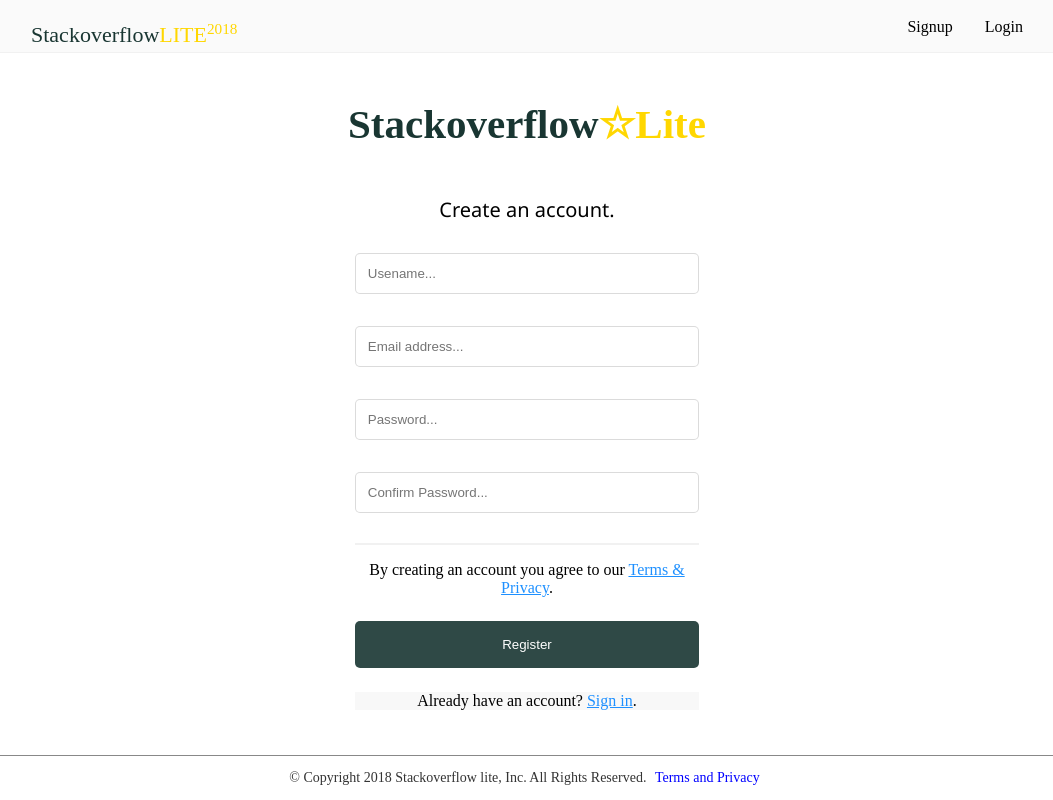
After one commit to asheux/stackoverflow-clone, a Python web app: template UI/templates/mains/signup.html in a window 1280 px wide. The commit adds this page. Shown: the whole page, without its empty margins (113-1166 px from the left). Run offline with Jinja, Linux system fonts and the light colour scheme; the template is opened without the code that fills it, so the values that code supplies are empty.

Commit message:
#159586870 design the signup page

```diff
--- a/UI/static/css/asheuh-framework.css
+++ b/UI/static/css/asheuh-framework.css
@@ -10,13 +10,20 @@
 Navbar
 ------
 */
+.header {
+    height: 53px;
+}
 
 .myNavbar ul.myNav {
     list-style-type: none;
     margin: 0;
+    width: 100%;
+    position: fixed;
+    background-color: #FAFAFA;
     padding: 0;
-    height: 43px;
+    height: 53px;
     overflow: hidden;
+    border-bottom: 1px solid #f1f1f1;
 }
 
 .myNavbar ul.myNav li {
--- /dev/null
+++ b/UI/static/css/style.css
@@ -0,0 +1,287 @@
+body {
+    margin: 0;
+}
+
+.my-footer {
+    position: absolute;
+    left: 0;
+    bottom: 0;
+    width: 100%;
+    color: #343434;
+    text-align: center;
+    border-top: 0.2px solid #808080ee;
+}
+
+
+.my-footer p {
+    margin-top: 1em;
+}
+
+.my-footer p a {
+    color: blue;
+    text-decoration: none;
+    margin: 0 5px
+}
+
+.my-footer p a:hover {
+    text-decoration: underline
+}
+
+@media screen and (max-width: 600px) {
+    .my-footer {
+        display: none;
+    }
+}
+
+* {
+    box-sizing: border-box;
+}
+
+@media screen and (max-width: 600px) {
+    .col-md-4 {
+        width: 100%;
+    }
+}
+
+div.paulla {
+    max-width: 80%;
+    margin: auto;
+}
+
+.container {
+    background-color: white;
+}
+
+@media screen and (max-width: 300px) {
+    span.asheuh {
+        display: block;
+        float: none;
+    }
+    .cancelbtn {
+        width: 100%;
+    }
+    .footer p {
+        font-size: 12px;
+    }
+}
+
+span.asheuh {
+    float: right;
+    padding-top: 16px;
+}
+
+hr {
+    border: 1px solid #f1f1f1;
+}
+
+button.sella {
+    background-color: rgb(25, 54, 50);
+    color: white;
+    padding: 16px 20px;
+    border-radius: 5px;
+    margin: 8px 0;
+    border: none;
+    cursor: pointer;
+    width: 100%;
+    opacity: 0.9;
+}
+
+.sella:hover {
+    opacity: 1;
+}
+
+a {
+    color: dodgerblue;
+}
+
+.signin {
+    background-color: #f1f1f17c;
+    text-align: center;
+}
+
+#signup {
+    width: 80%;
+    margin: auto;
+    padding: 20px;
+    text-align: center;
+}
+
+form {
+    display: inline-block;
+    width: 35%;
+}
+
+@media all and (max-width:1093px) {
+    form {
+        width: 100%;
+    }
+}
+
+p.foot {
+    font-size: 14px;
+}
+
+h1.head {
+    color: gold;
+    font-size: 41px;
+    font-weight: bold;
+    word-wrap: break-word;
+    -webkit-hyphens: auto;
+    -moz-hyphens: auto;
+    -ms-hyphens: auto;
+    -o-hyphens: auto;
+    hyphens: auto;
+}
+
+span.smallerFont {
+    color: rgb(25, 54, 50);
+}
+
+.separator {
+    margin: 20px 0;
+    border-top: 1px solid #CCCCCC;
+    position: relative;
+}
+
+.separator-text {
+    display: block;
+    position: absolute;
+    top: -11px;
+    left: 50%;
+    margin-left: -22px;
+    padding: 0px 10px;
+    background: #FFFFFF;
+    color: #8a8a8a;
+}
+
+.socmed-login .socmed-btn {
+    padding: 10px 25px;
+    border-radius: 10px;
+    margin-top: 5px;
+    text-align: center;
+}
+
+#brand {
+    text-align: center;
+    margin-top: 3em;
+    margin-bottom: 2em;
+}
+
+#brandi {
+    margin-top: 2em;
+    margin-bottom: 0em;
+}
+
+
+#brand a {
+    text-decoration: none;
+    color: black;
+}
+
+h3 {
+    font-family: "Segoe UI", Arial, sans-serif;
+    font-weight: 400;
+    font-size: 20px;
+}
+
+.social-icons a {
+    font-size: 22px;
+    padding: 5px;
+}
+
+.sidebar-footer {
+    margin-top: 2em;
+    text-align: center;
+}
+
+@media screen and (max-width: 1093px) {
+    .sidebar-footer {
+        display:none;
+    }
+    .hide {
+        display:none;
+    }
+}
+
+.asheuh-sidenav ul li h3 {
+    display: block;
+    color: black;
+    padding: 8px 16px;
+    text-decoration: none;
+}
+
+.search input[type=text] {
+    width: 200px;
+    box-sizing: border-box;
+    border-radius: 5px;
+    font-size: 16px;
+    background-color: white;
+    background-image: url('../images/search-icon-marine-th.png');
+    background-position: 10px 10px;
+    background-repeat: no-repeat;
+    background-size: 25px 25px;
+    padding: 12px 20px 12px 40px;
+    -webkit-transition: width 0.4s ease-in-out;
+    transition: width 0.4s ease-in-out;
+}
+
+@media screen and (max-width: 900px) {
+    .search input[type=text] {
+        width: 100%;
+        box-sizing: border-box;
+        border-radius: 5px;
+        font-size: 16px;
+        background-color: white;
+        background-image: url('../images/search-icon-marine-th.png');
+        background-position: 10px 10px;
+        background-repeat: no-repeat;
+        background-size: 25px 25px;
+        padding: 12px 20px 12px 40px;
+        -webkit-transition: width 0.4s ease-in-out;
+        transition: width 0.4s ease-in-out;
+    }
+}
+
+.search input[type=text]:focus {
+    width: 100%;
+}
+
+.content .quiz {
+    border-bottom: 0.1px solid #f1f1f1;
+}
+
+.content .quiz ul.qa li a {
+    display: block;
+    font-size: 16px;
+    text-decoration: none;
+}
+
+.content .quiz ul.qa {
+    list-style-type: none;
+}
+
+.content .quiz ul.qa p {
+    color: #99A3A4;
+}
+
+.content .quiz ul.stats {
+    background-color: #FCFBFB;
+}
+
+.summary p {
+    margin-top: -1em;
+}
+
+.summary h4 {
+    margin-top: -0.5em;
+}
+
+.summary h5 a {
+    margin-top: -0.5em;
+    text-decoration: none;
+    color: #99A3A4;
+}
+
+.summary h1 {
+    margin-top: -0.5em;
+}
--- /dev/null
+++ b/UI/templates/mains/signup.html
@@ -0,0 +1,58 @@
+<!DOCTYPE html>
+
+<html>
+
+<head>
+    <meta name="viewport" content="width=device-width, initial-scale=1.0">
+    <link rel="stylesheet" href="../../static/css/asheuh-framework.css" type="text/css">
+    <link rel="stylesheet" href="../../static/css/style.css" type="text/css">
+    <link rel="shortcut icon" href="../../static/images/H-logo.ico">
+    <title>base</title>
+</head>
+
+<body>
+    <header class="header">
+        <nav class="myNavbar">
+            <div>
+                <ul class="myNav">
+                    <div class="my-container">
+                        <li class="brand">
+                            <a style="font-size: 22px; color: gold;" href="../../../index.html"><span class="smallerFont">Stackoverflow</span>LITE<sup><small >2018</small></sup></a>
+                        </li>
+                        <li class="right"><a href="signin.html"> Login</a></li>
+                        <li class="right"><a href="signup.html"> Signup</a></li>
+                    </div>
+                </ul>
+            </div>
+        </nav>
+    </header>
+    <div id="signup">
+        <h1 class="head">
+            <span class="smallerFont">Stackoverflow</span>&#x2606;Lite
+        </h1>
+        <form action="home.html">
+            <div class="container">
+                <h3>Create an account.</h3>
+                <input type="text" placeholder="Usename..." name="email" required>
+                <input type="text" placeholder="Email address..." name="email" required>
+                <input type="password" placeholder="Password..." name="pass" required>
+                <input type="password" placeholder="Confirm Password..." name="confirm" required>
+                <hr>
+                <p>By creating an account you agree to our <a href="#">Terms & Privacy</a>.</p>
+
+                <button type="submit" class="sella">Register</button>
+            </div>
+
+            <div class="container signin">
+                <p>Already have an account? <a href="signin.html">Sign in</a>.</p>
+            </div>
+        </form>
+    </div>
+
+    <div class="my-footer">
+        <p class="foot">&copy; Copyright 2018 Stackoverflow lite, Inc. All Rights Reserved. <a class="default-link" href="#">Terms and Privacy</a></p>
+    </div>
+
+</body>
+
+</html>
```
Also changed, not shown: other parts of UI/static/css/asheuh-framework.css (+14 -13 lines).
